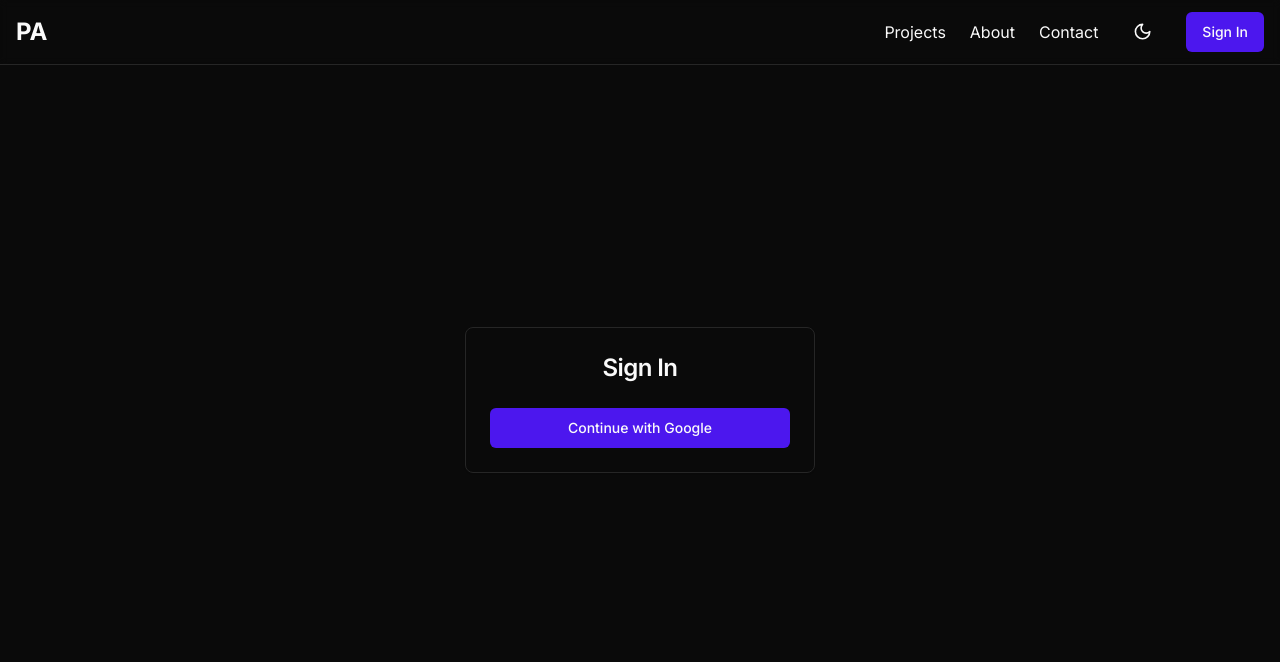
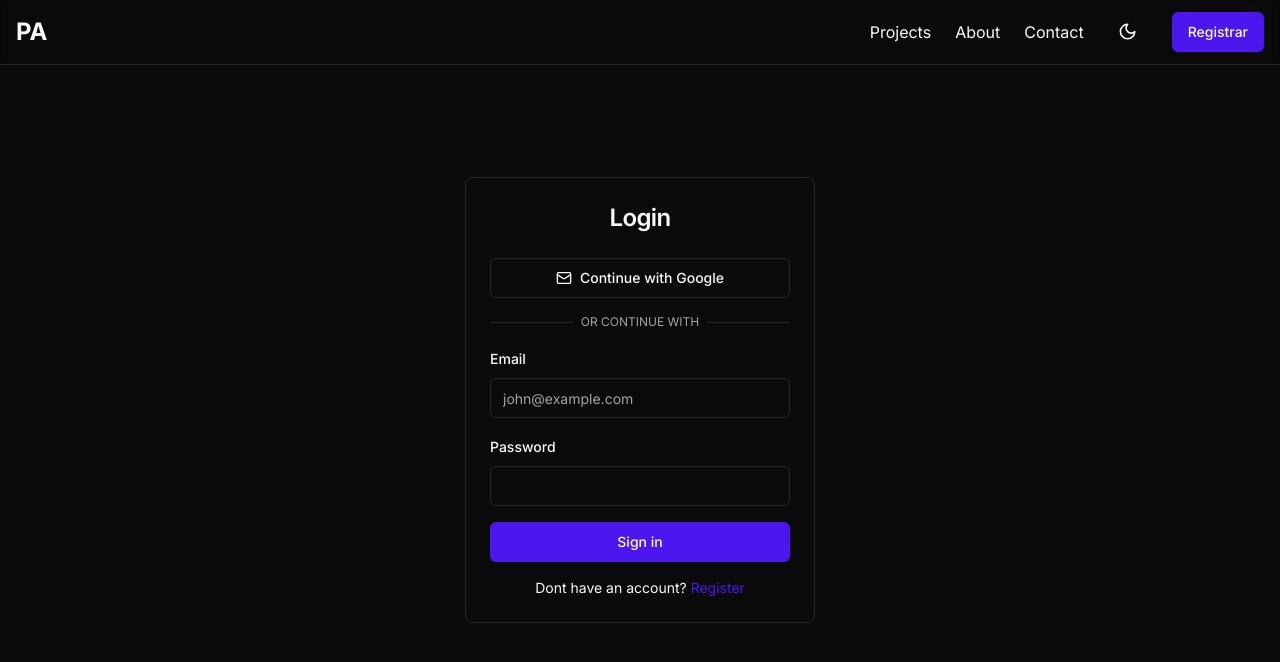
Before and after one commit to pablohga/portifolio-pablo-v03, a Next.js app: page /auth/signin in a window 1280 px wide. Shown: the top 662 px of the page. Built offline with nearby package versions, Linux system fonts and the light colour scheme; no server answers.

Commit message:
"Refactor navbar and auth forms: update navbar with dropdown menu for register and signin, split name into first and last name in register form, and redesign signin form with email and password fields"

```diff
--- a/components/navbar.tsx
+++ b/components/navbar.tsx
@@ -4,13 +4,14 @@ import Link from "next/link";
 import { useSession, signIn, signOut } from "next-auth/react";
 import { Button } from "@/components/ui/button";
 import { ModeToggle } from "./mode-toggle";
-import { Menu } from "lucide-react";
+import { Menu, LogIn, UserPlus } from "lucide-react";
 import { formatName } from "@/lib/utils";
 import {
   DropdownMenu,
   DropdownMenuContent,
   DropdownMenuItem,
   DropdownMenuTrigger,
+  DropdownMenuSeparator,
 } from "@/components/ui/dropdown-menu";
 
 export default function Navbar() {
@@ -48,7 +49,26 @@ export default function Navbar() {
               </Button>
             </>
           ) : (
-            <Button onClick={() => signIn()}>Sign In</Button>
+            <DropdownMenu>
+              <DropdownMenuTrigger asChild>
+                <Button>Registrar</Button>
+              </DropdownMenuTrigger>
+              <DropdownMenuContent align="end" className="w-48">
+                <DropdownMenuItem asChild>
+                  <Link href="/auth/register" className="flex items-center">
+                    <UserPlus className="mr-2 h-4 w-4" />
+                    <span>Criar Conta</span>
+                  </Link>
+                </DropdownMenuItem>
+                <DropdownMenuSeparator />
+                <DropdownMenuItem asChild>
+                  <Link href="/auth/signin" className="flex items-center">
+                    <LogIn className="mr-2 h-4 w-4" />
+                    <span>Login</span>
+                  </Link>
+                </DropdownMenuItem>
+              </DropdownMenuContent>
+            </DropdownMenu>
           )}
         </div>
 
@@ -85,9 +105,20 @@ export default function Navbar() {
                   </DropdownMenuItem>
                 </>
               ) : (
-                <DropdownMenuItem onClick={() => signIn()}>
-                  Sign In
-                </DropdownMenuItem>
+                <>
+                  <DropdownMenuItem asChild>
+                    <Link href="/auth/register" className="flex items-center">
+                      <UserPlus className="mr-2 h-4 w-4" />
+                      <span>Criar Conta</span>
+                    </Link>
+                  </DropdownMenuItem>
+                  <DropdownMenuItem asChild>
+                    <Link href="/auth/signin" className="flex items-center">
+                      <LogIn className="mr-2 h-4 w-4" />
+                      <span>Login</span>
+                    </Link>
+                  </DropdownMenuItem>
+                </>
               )}
             </DropdownMenuContent>
           </DropdownMenu>
--- a/components/register-form.tsx
+++ b/components/register-form.tsx
@@ -21,7 +21,8 @@ import Link from "next/link";
 import { signIn } from "next-auth/react";
 
 const registerSchema = z.object({
-  name: z.string().min(2, "Name must be at least 2 characters"),
+  firstName: z.string().min(2, "First name must be at least 2 characters"),
+  lastName: z.string().min(2, "Last name must be at least 2 characters"),
   email: z.string().email("Invalid email address"),
   password: z.string().min(8, "Password must be at least 8 characters"),
 });
@@ -34,7 +35,8 @@ export function RegisterForm() {
   const form = useForm<z.infer<typeof registerSchema>>({
     resolver: zodResolver(registerSchema),
     defaultValues: {
-      name: "",
+      firstName: "",
+      lastName: "",
       email: "",
       password: "",
     },
@@ -46,7 +48,11 @@ export function RegisterForm() {
       const response = await fetch("/api/auth/register", {
         method: "POST",
         headers: { "Content-Type": "application/json" },
-        body: JSON.stringify(values),
+        body: JSON.stringify({
+          name: `${values.firstName} ${values.lastName}`,
+          email: values.email,
+          password: values.password,
+        }),
       });
 
       if (!response.ok) {
@@ -88,12 +94,26 @@ export function RegisterForm() {
             <form onSubmit={form.handleSubmit(onSubmit)} className="space-y-4">
               <FormField
                 control={form.control}
-                name="name"
+                name="firstName"
                 render={({ field }) => (
                   <FormItem>
-                    <FormLabel>Name</FormLabel>
+                    <FormLabel>First Name</FormLabel>
                     <FormControl>
-                      <Input placeholder="John Doe" {...field} />
+                      <Input placeholder="John" {...field} />
+                    </FormControl>
+                    <FormMessage />
+                  </FormItem>
+                )}
+              />
+
+              <FormField
+                control={form.control}
+                name="lastName"
+                render={({ field }) => (
+                  <FormItem>
+                    <FormLabel>Last Name</FormLabel>
+                    <FormControl>
+                      <Input placeholder="Doe" {...field} />
                     </FormControl>
                     <FormMessage />
                   </FormItem>
--- a/components/sign-in-form.tsx
+++ b/components/sign-in-form.tsx
@@ -1,37 +1,140 @@
 "use client";
 
+import { useState } from "react";
 import { signIn } from "next-auth/react";
+import { useForm } from "react-hook-form";
+import { zodResolver } from "@hookform/resolvers/zod";
+import * as z from "zod";
 import { Button } from "@/components/ui/button";
+import {
+  Form,
+  FormControl,
+  FormField,
+  FormItem,
+  FormLabel,
+  FormMessage,
+} from "@/components/ui/form";
+import { Input } from "@/components/ui/input";
 import { Card, CardContent, CardHeader, CardTitle } from "@/components/ui/card";
+import { Separator } from "@/components/ui/separator";
+import { useToast } from "@/components/ui/use-toast";
 import { useRouter } from "next/navigation";
+import Link from "next/link";
+import { Github, Mail } from "lucide-react";
+
+const signInSchema = z.object({
+  email: z.string().email("Invalid email address"),
+  password: z.string().min(8, "Password must be at least 8 characters"),
+});
 
 export function SignInForm() {
+  const [isLoading, setIsLoading] = useState(false);
+  const { toast } = useToast();
   const router = useRouter();
 
-  const handleSignIn = async () => {
-    const result = await signIn("google", {
-      redirect: false,
-    });
+  const form = useForm<z.infer<typeof signInSchema>>({
+    resolver: zodResolver(signInSchema),
+    defaultValues: {
+      email: "",
+      password: "",
+    },
+  });
 
-    if (!result?.error) {
+  async function onSubmit(values: z.infer<typeof signInSchema>) {
+    try {
+      setIsLoading(true);
+      const result = await signIn("credentials", {
+        email: values.email,
+        password: values.password,
+        redirect: false,
+      });
+
+      if (result?.error) {
+        throw new Error("Invalid credentials");
+      }
+
       router.push("/dashboard");
       router.refresh();
+    } catch (error: any) {
+      toast({
+        title: "Error",
+        description: error.message,
+        variant: "destructive",
+      });
+    } finally {
+      setIsLoading(false);
     }
-  };
+  }
 
   return (
     <div className="min-h-screen flex items-center justify-center">
       <Card className="w-[350px]">
         <CardHeader>
-          <CardTitle className="text-2xl text-center">Sign In</CardTitle>
+          <CardTitle className="text-2xl text-center">Login</CardTitle>
         </CardHeader>
-        <CardContent>
+        <CardContent className="space-y-4">
           <Button
+            variant="outline"
             className="w-full"
-            onClick={handleSignIn}
+            onClick={() => signIn("google", { callbackUrl: "/dashboard" })}
           >
+            <Mail className="mr-2 h-4 w-4" />
             Continue with Google
           </Button>
+
+          <div className="relative">
+            <div className="absolute inset-0 flex items-center">
+              <span className="w-full border-t" />
+            </div>
+            <div className="relative flex justify-center text-xs uppercase">
+              <span className="bg-background px-2 text-muted-foreground">
+                Or continue with
+              </span>
+            </div>
+          </div>
+
+          <Form {...form}>
+            <form onSubmit={form.handleSubmit(onSubmit)} className="space-y-4">
+              <FormField
+                control={form.control}
+                name="email"
+                render={({ field }) => (
+                  <FormItem>
+                    <FormLabel>Email</FormLabel>
+                    <FormControl>
+                      <Input placeholder="john@example.com" {...field} />
+                    </FormControl>
+                    <FormMessage />
+                  </FormItem>
+                )}
+              />
+
+              <FormField
+                control={form.control}
+                name="password"
+                render={({ field }) => (
+                  <FormItem>
+                    <FormLabel>Password</FormLabel>
+                    <FormControl>
+                      <Input type="password" {...field} />
+                    </FormControl>
+                    <FormMessage />
+                  </FormItem>
+                )}
+              />
+
+              <Button type="submit" className="w-full" disabled={isLoading}>
+                {isLoading ? "Signing in..." : "Sign in"}
+              </Button>
+            </form>
+          </Form>
+
+          <div className="text-center text-sm">
+            Dont have an account?{" "}
+            <Link href="/auth/register" className="text-primary hover:underline">
+              Register
+            </Link>
+          </div>
         </CardContent>
       </Card>
     </div>
```
